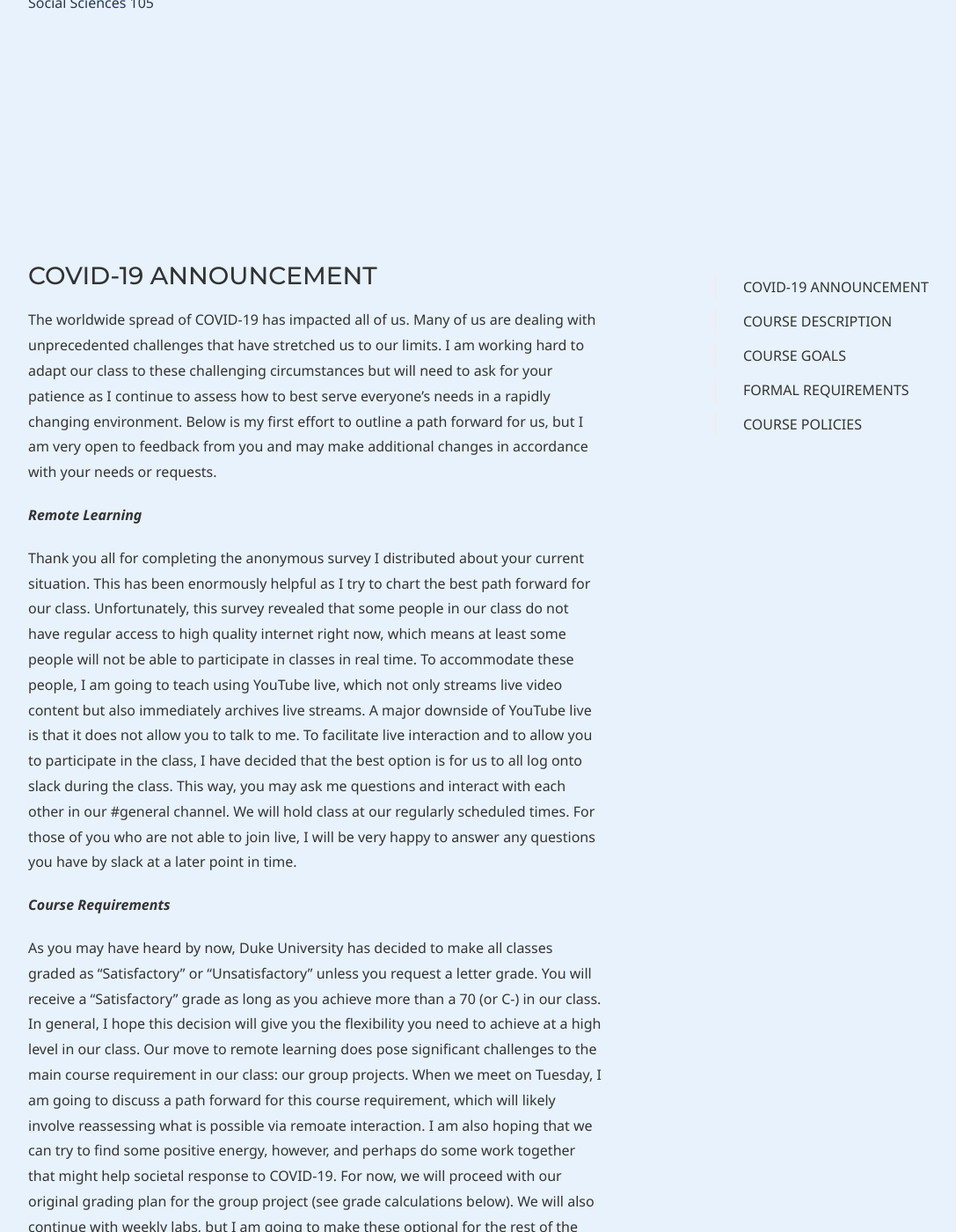
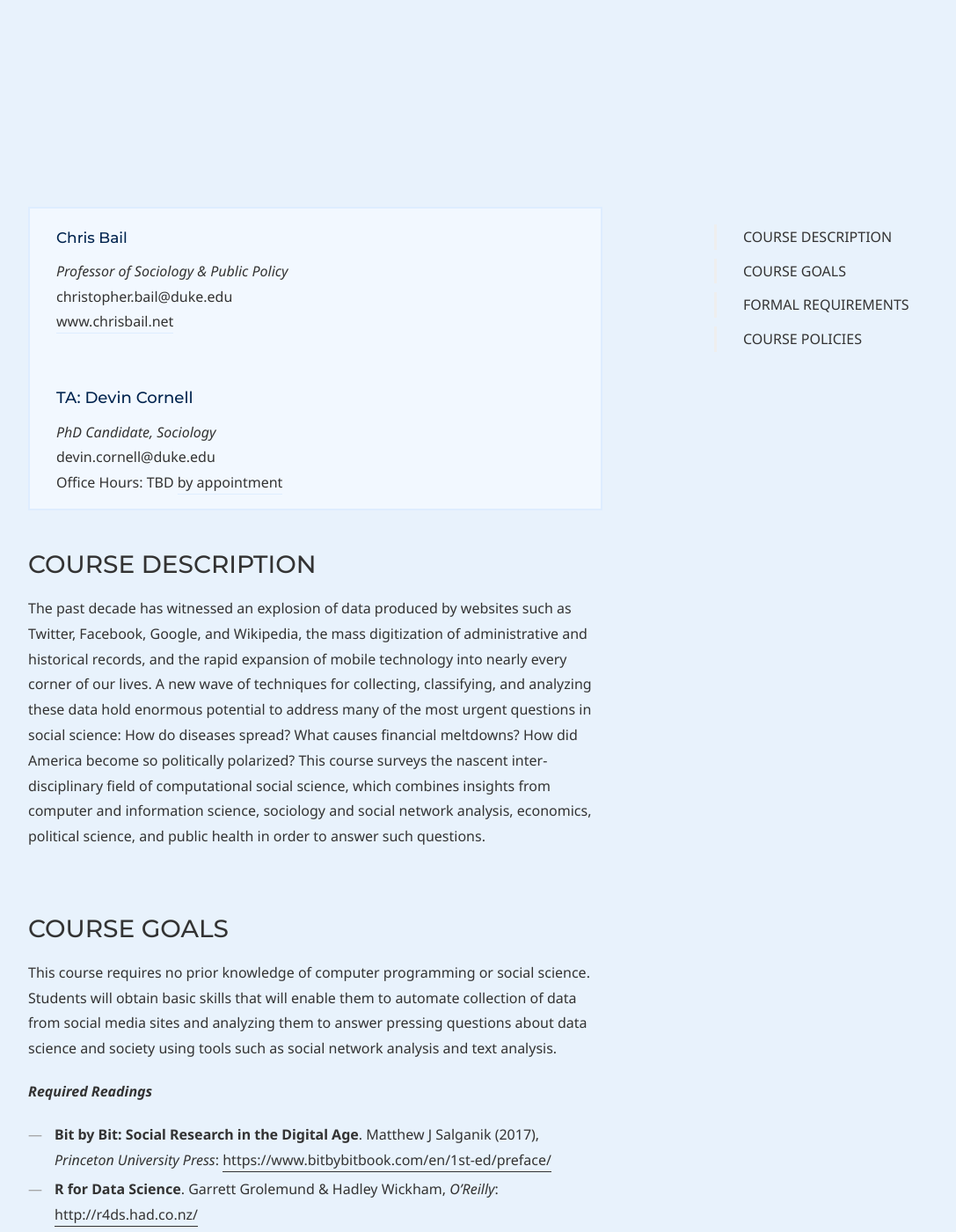
Before and after one commit to dssoc/dssoc.github.io, a Jekyll site: the page built from course.md, in a window 1280 px wide and 1400 px high, scrolled down 384 px. Shown: the whole window at 88% size, without its empty margins (38-1125 px from the left). Built offline with Jekyll 4.4.1, drawn with Linux system fonts in a browser that asks for light colours; some web fonts are replaced; some of the changed text lies outside the part shown.

Commit message:
Update course.md

```diff
--- a/course.md
+++ b/course.md
@@ -6,7 +6,7 @@ comments: false
 
 # Hero section
 title: Course Description & Policies
-description: Duke University, Sociol 367S  <br/> T/Th, 3:05p - 4:20p <br/> Social Sciences 105
+description: Duke University, Sociology 367S
 
 
 # Micro navigation
@@ -14,46 +14,30 @@ micro_nav: true
 
 ---
 
-### COVID-19 ANNOUNCEMENT
+<div class="callout callout--info">
+<p><strong>Chris Bail</strong></p>
+<i>Professor of Sociology & Public Policy</i> <br/>
+christopher.bail@duke.edu <br/>
+<a href = "www.chrisbail.net">www.chrisbail.net</a><br/>
+<br/><br/>
 
-The worldwide spread of COVID-19 has impacted all of us. Many of us are dealing with unprecedented challenges that have stretched us to our limits. I am working hard to adapt our class to these challenging circumstances but will need to ask for your patience as I continue to assess how to best serve everyone's needs in a rapidly changing environment. Below is my first effort to outline a path forward for us, but I am very open to feedback from you and may make additional changes in accordance with your needs or requests.
-
-***Remote Learning***
-
-Thank you all for completing the anonymous survey I distributed about your current situation. This has been enormously helpful as I try to chart the best path forward for our class. Unfortunately, this survey revealed that some people in our class do not have regular access to high quality internet right now, which means at least some people will not be able to participate in classes in real time. To accommodate these people, I am going to teach using YouTube live, which not only streams live video content but also immediately archives live streams. A major downside of YouTube live is that it does not allow you to talk to me. To facilitate live interaction and to allow you to participate in the class, I have decided that the best option is for us to all log onto slack during the class. This way, you may ask me questions and interact with each other in our #general channel. We will hold class at our regularly scheduled times. For those of you who are not able to join live, I will be very happy to answer any questions you have by slack at a later point in time.
-
-***Course Requirements***
-
-As you may have heard by now, Duke University has decided to make all classes graded as "Satisfactory" or "Unsatisfactory" unless you request a letter grade. You will receive a "Satisfactory" grade as long as you achieve more than a 70 (or C-) in our class. In general, I hope this decision will give you the flexibility you need to achieve at a high level in our class. Our move to remote learning does pose significant challenges to the main course requirement in our class: our group projects. When we meet on Tuesday, I am going to discuss a path forward for this course requirement, which will likely involve reassessing what is possible via remoate interaction. I am also hoping that we can try to find some positive energy, however, and perhaps do some work together that might help societal response to COVID-19. For now, we will proceed with our original grading plan for the group project (see grade calculations below). We will also continue with weekly labs, but I am going to make these optional for the rest of the semester. If you do not complete any additional labs, your grade for the semester will be the average grade you have received on the labs before spring break.
-
-***Other Forms of Support***
-
-If you require support- whether it is health care, mental health care, or financial support- Duke has created a single website where updates are being posted about the university's response and other resources that are available to you as a member of the Duke community, I urge you to visit https://coronavirus.duke.edu/ regularly to take advantage of the information posted there each day.
+<strong>TA: Devin Cornell </strong>
+<i>PhD Candidate, Sociology</i> <br/>
+devin.cornell@duke.edu <br/>
+Office Hours: TBD <a href="https://docs.google.com/spreadsheets/d/1Gzaz9lNDfkUWttSWSovtSvjAM__qynO1CGn4bjerGBs/edit?usp=sharing">by appointment</a>
+</div>
 
 
 ### COURSE DESCRIPTION
 
-The past decade has witnessed an explosion of data produced by websites such as Twitter, Facebook, Google, and Wikipedia, the mass digitization of administrative and historical records, and the rapid expansion of mobile technology into nearly every corner of our lives. A new wave of techniques for collecting, classifying, and analyzing these data hold enormous potential to address many of the most urgent questions in social science: How do diseases spread? What causes financial meltdowns? How did America become so politically polarized? This course surveys the nascent inter-disciplinary field of data science (and it’s cousin, computational social science), which combines insights from computer and information science, sociology and social network analysis, economics, political science, and public health in order to answer such questions.
+The past decade has witnessed an explosion of data produced by websites such as Twitter, Facebook, Google, and Wikipedia, the mass digitization of administrative and historical records, and the rapid expansion of mobile technology into nearly every corner of our lives. A new wave of techniques for collecting, classifying, and analyzing these data hold enormous potential to address many of the most urgent questions in social science: How do diseases spread? What causes financial meltdowns? How did America become so politically polarized? This course surveys the nascent inter-disciplinary field of computational social science, which combines insights from computer and information science, sociology and social network analysis, economics, political science, and public health in order to answer such questions.
 <br/><br/>
 
-<div class="callout callout--info">
-<p><strong>Professor Christopher A. Bail</strong></p>
-<i>Sociology, Public Policy, and Data Science</i> <br/>
-254 Soc Psych Hall <br/>
-christopher.bail@duke.edu <br/>
-<a href = "www.chrisbail.net">www.chrisbail.net</a><br/>
-Office Hours: T, 12-1:15pm
-<br/><br/>
-
-<strong>TA: Taylor W. Brown </strong>
-<i>PhD Candidate, Sociology</i> <br/>
-taylor.w.brown@duke.edu <br/>
-Office Hours: M & W, 2-3pm <a href="https://docs.google.com/spreadsheets/d/1Gzaz9lNDfkUWttSWSovtSvjAM__qynO1CGn4bjerGBs/edit?usp=sharing">by appointment</a>
-</div>
 
 ### COURSE GOALS
 
-This course requires no prior knowledge of computer programming or social science. Students will obtain basic skills that will enable them to automate collection of data about cultural globalization from social media sites, classify these highly unstructured data into discrete variables that can be analyzed using conventional social science models, and analyze them using a combination of techniques that includes screen-scraping, natural language processing and machine learning. We will also discuss the complex ethical and legal issues that arise when working with these novel sources of data. In order to obtain these skills, we will perform a group research project together.
+This course requires no prior knowledge of computer programming or social science. Students will obtain basic skills that will enable them to automate collection of data from social media sites and analyzing them to answer pressing questions about data science and society using tools such as social network analysis and text analysis.
+
 
 ***Required Readings***
 <br/>
```
